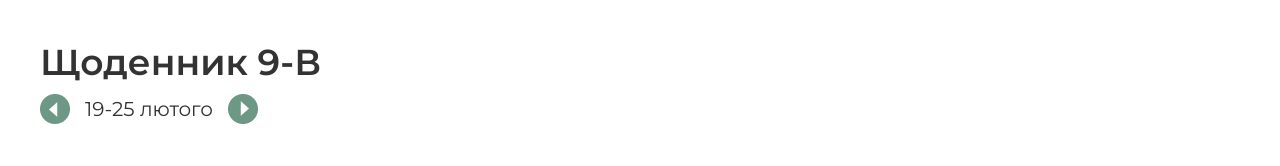
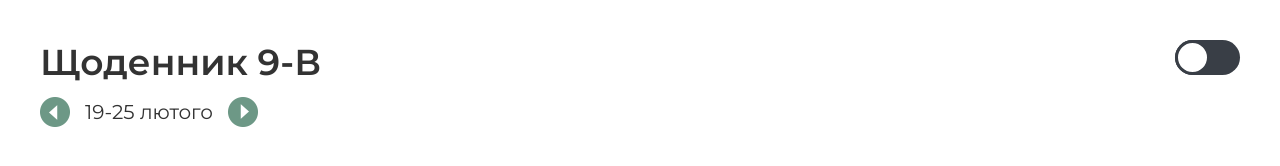
Before and after one commit to ZubalYana/Diary, a website: page public/index.html in a window 1280 px wide. Drawn offline with Linux system fonts and the light colour scheme.

Commit message:
create theme switcher and basic styles

```diff
--- a/public/index.html
+++ b/public/index.html
@@ -9,13 +9,19 @@
 </head>
 <body>
     <div class="wrap">
-        <h1>Щоденник 9-В</h1>
-        <div class="week">
-            <img class="week_arrow" id="week_arrowLeft" src="./img/arrow.png">
-            <div class="week_weekDate">19-25 лютого</div>
-            <img class="week_arrow" id="week_arrowRight" src="./img/arrow.png">
+        <div class="titleAndThemeCon">
+            <h1>Щоденник 9-В</h1>
+            <div class="theme">
+                <div class="theme_circle"></div>
+            </div>
+        </div>
+        <div class="currentWeek">
+            <img class="currentWeek_arrow" id="currentWeek_arrowLeft" src="./img/arrow.png">
+            <div class="currentWeek_weekDate">19-25 лютого</div>
+            <img class="currentWeek_arrow" id="currentWeek_arrowRight" src="./img/arrow.png">
 
         </div>
+        <div class="week_days"></div>
     </div>
 
 
--- a/public/style.scss
+++ b/public/style.scss
@@ -9,24 +9,46 @@
     height: 100vh;
     padding: 40px;
     color: #333;
-    h1{
-        font-size: 36px;
-        font-weight: 600;
+
+    .titleAndThemeCon{
+        width: 100%;
+        display: flex;
+        justify-content: space-between;
+        h1{
+            font-size: 36px;
+            font-weight: 600;
+        }
+        .theme{
+            width: 65px;
+            height: 35px;
+            background-color: #393E46;
+            border-radius: 20px;
+            cursor: pointer;
+            .theme_circle{
+                width: 35px;
+                height: 35px;
+                background-color: #fff;
+                border-radius: 50%;
+                border: 3px solid #393E46;
+            }
+        }
     }
-    .week{
+
+    .currentWeek{
         display: flex;
         align-items: center;
-        margin-top: 10px;
-        .week_weekDate{
+        margin-top: 13px;
+        .currentWeek_weekDate{
             font-size: 20px;
             font-weight: 400;
             margin: 0 15px;
         }
-        .week_arrow{
+        .currentWeek_arrow{
             width: 30px;
             height: 30px;
+            cursor: pointer;
         }
-        #week_arrowRight{
+        #currentWeek_arrowRight{
             transform: rotate(180deg);
         }
     }
```
Also changed, not shown: public/style.css, 1 other file.
